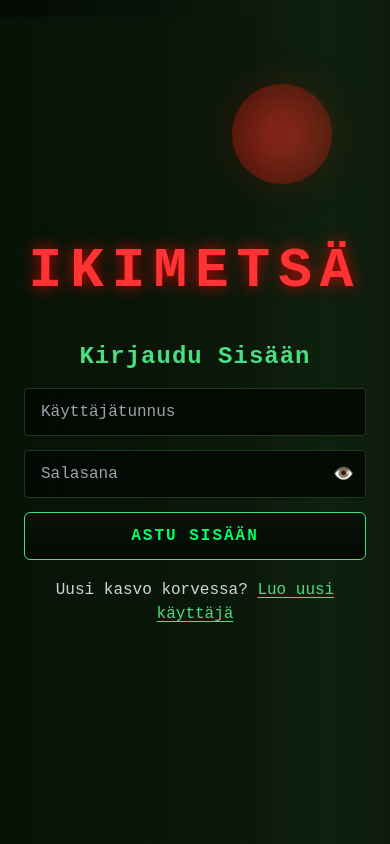
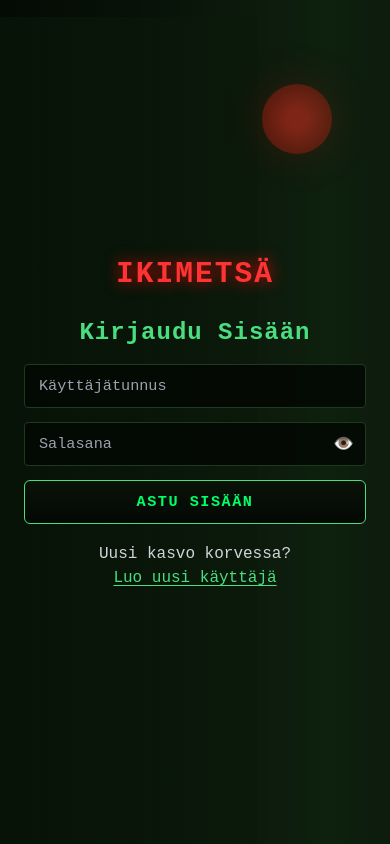
Before and after one commit to JariCode/ikimetsa-frontend, a React (Vite) app: page / in a window 390 px wide. Built offline with nearby package versions, Linux system fonts and the light colour scheme.

Commit message:
Responsiivisuus kirjautumis ja tarinan aloitus sivulle

```diff
--- a/src/App.css
+++ b/src/App.css
@@ -1573,3 +1573,90 @@ div.game-play-screen .player-status-bar {
   75% { opacity: 1; }
   100% { opacity: 0; }
 }
+
+/* --- PUHELIN (max 600px) --- */
+@media (max-width: 600px) {
+    /* Kuu pienemmäksi ja siistiin kohtaan mobiilissa */
+  .blood-moon {
+    width: 70px;
+    height: 70px;
+  }
+
+  /* Napin alapuolinen teksti: linkkiosa ("Luo uusi käyttäjä" / "Kirjaudu tästä")
+     pysyy katkeamattomana ja menee kokonaisena omalle rivilleen jos ei mahdu. */
+  .auth-toggle-text span {
+    white-space: nowrap;
+  }
+  /* Otsikko pienemmäksi ja tiiviimpi kirjainväli - 3.5rem vei liikaa tilaa */
+  .game-title {
+    font-size: 2.2rem;
+    letter-spacing: 4px;
+    margin-bottom: 28px;
+  }
+
+  /* Aloitussivun lomake: kentät ja nappi hieman pienemmiksi ja tiiviimmiksi */
+  .auth-form input {
+    padding: 12px 14px;
+    font-size: 0.95rem;
+  }
+
+  .auth-submit-btn {
+    padding: 12px 18px;
+    font-size: 0.95rem;
+    letter-spacing: 1.5px;
+  }
+
+  /*Aloitus ja jatka nappi hieman pienemmäksi ja tiiviimmäksi mobiilissa*/
+  .start-btn {
+    padding: 12px 18px;
+    font-size: 0.95rem;
+    letter-spacing: 1.5px;
+  }
+
+  /*Navigaation napit keskitetään vaakasuunnassa, jotta ne eivät jää liian lähelle reunoja mobiilissa. */
+.top-right-buttons {
+    display: flex;
+    justify-content: center; /* Keskittää napit vaakasuunnassa */
+    left: 0; /* Asettaa vasemman reunan 0:aan */
+    right: 0;/* Asettaa oikean reunan 0:aan */
+    gap: 6px;
+  }
+
+  /* Navigaation napit pienemmiksi ja tiiviimmiksi mobiilissa */
+  .top-right-buttons button {
+    font-size: 0.75rem;
+    letter-spacing: 1.2px;
+    padding: 6px 8px;
+  }
+
+/* Intro tarinan teksti mobiilissa: teksti saa olla useammalla rivillä, ei katkea, ja mahtuu kokonaisuudessaan ruudulle. */
+  .intro-scroll-window .intro-scroll-content .intro-text {
+    display: block;
+    white-space: normal;
+    text-overflow: clip;
+    overflow: visible;
+
+    width: 100%;
+    max-width: 100%;
+    text-align: center;
+    font-size: 0.85rem;
+    line-height: 1.4;
+    margin-bottom: 24px;
+  }
+
+  /*Intro tarinan teksti mobiilissa: scrollausikkuna pienemmäksi, jotta se mahtuu ruudulle. */
+  .intro-scroll-window {
+    width: 100%;
+    max-width: 300px;
+    margin: 0 auto;
+    overflow: hidden;
+  }
+}
+
+/* --- KAPEA PUHELIN (max 400px) --- */
+@media (max-width: 400px) {
+  .game-title {
+    font-size: 1.85rem;
+    letter-spacing: 2px;
+  }
+}
```
